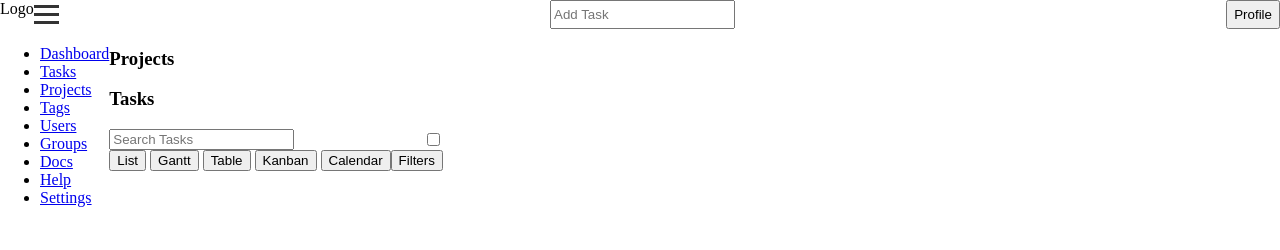
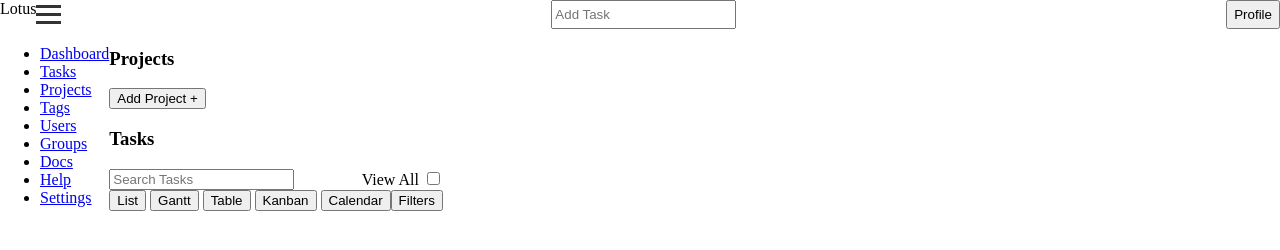
Before and after one commit to Lolabird/lotus, a plain HTML site: page index.html in a window 1280 px wide. Drawn offline with Linux system fonts and the light colour scheme.

Commit message:
Add fields

```diff
--- a/index.html
+++ b/index.html
@@ -9,7 +9,7 @@
 <body>
     <header>
         <div class="logo">
-            <div>Logo</div>
+            <div>Lotus</div>
             <div class="nav-toggle">
                 <div class="nav-bar"></div>
                 <div class="nav-bar"></div>
@@ -38,14 +38,19 @@
         <div class="content">
             <div class="dash">
                 <h3>Projects</h3>
-                <div class="project-dash"></div>
+                <div class="project-dash">
+                    <button class="project-button">Add Project +</button>
+                </div>
             </div>
 
             <div class="dash">
                 <h3>Tasks</h3>
                 <div class="task-bar">
                     <input class="search-task" type="text" placeholder="Search Tasks">
-                    <input class="" type="checkbox" value="All">
+                    <div class="project-check">
+                        <label for="view-all">View All</label>
+                        <input class="" type="checkbox" value="All" name="view-all">
+                    </div>
                 </div>
 
                 <div class="view-bar">
```
